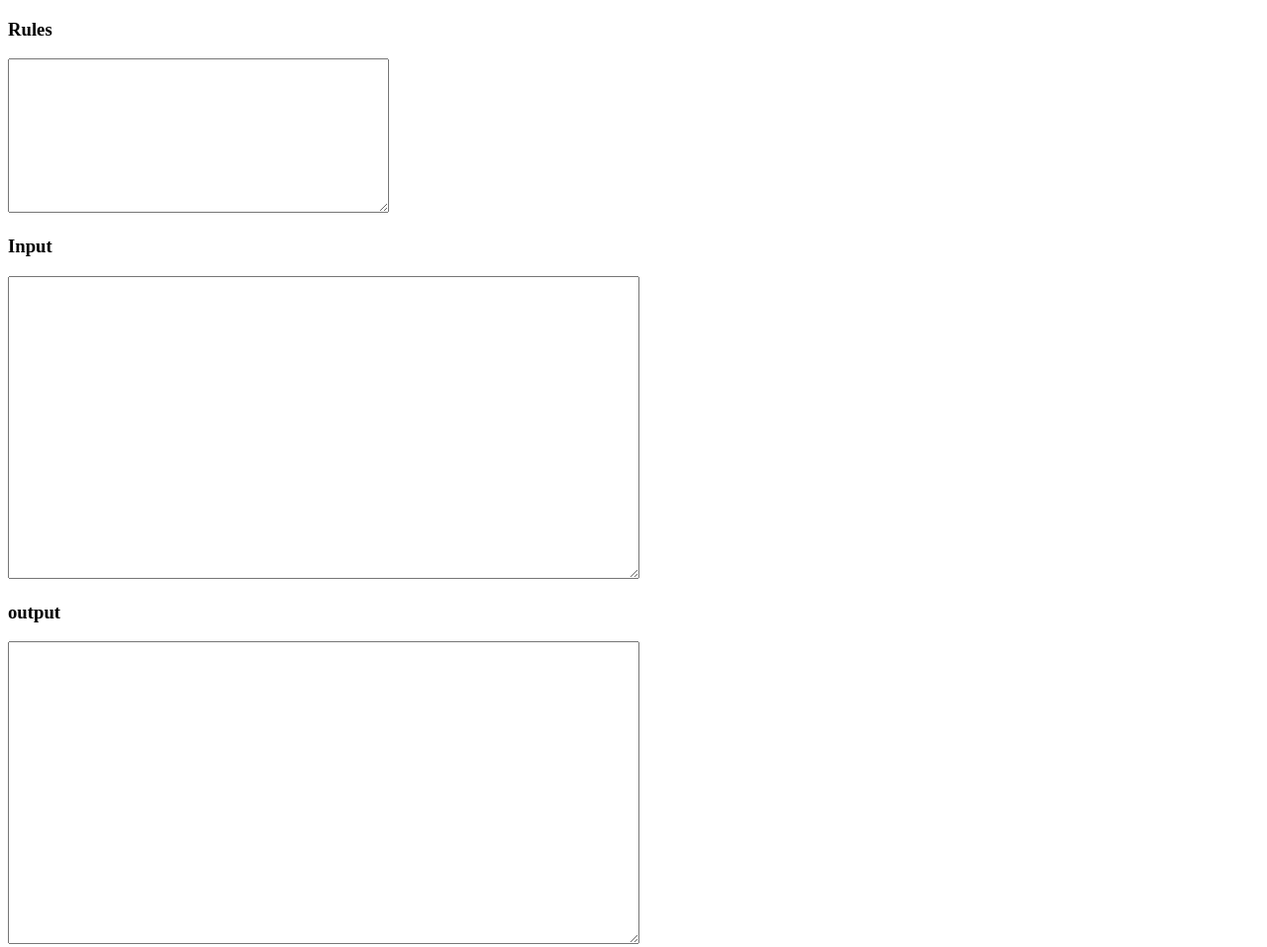
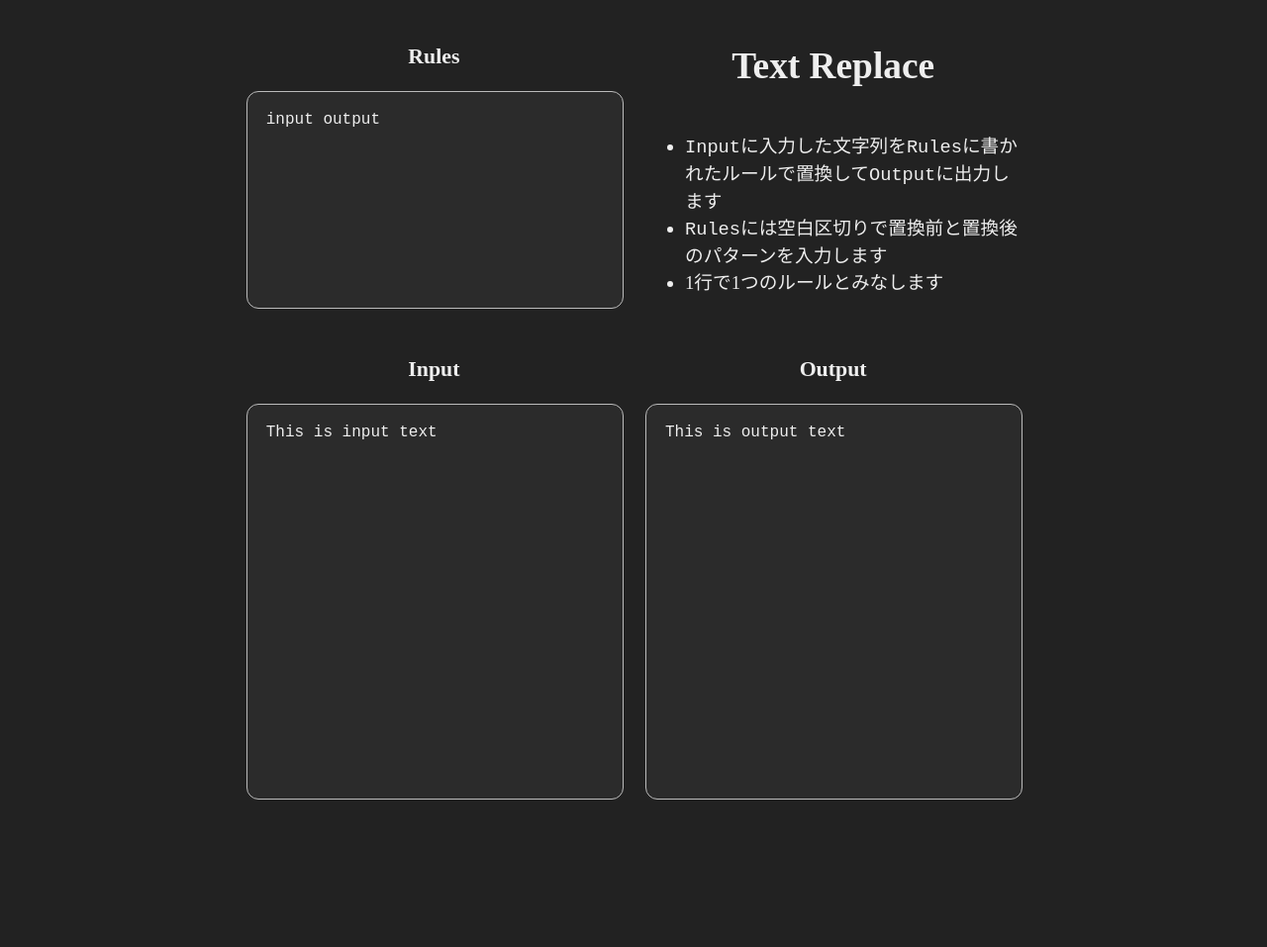
Before and after one commit to KotaTsuboi/text-replace, a plain HTML site: page index.html in a window 1280 px wide. Shown: the whole page at 99% size. After the commit the page ends 828 px from the top, so only its background shows below. Drawn offline with Linux system fonts and the light colour scheme.

Commit message:
Fixed style

```diff
--- a/index.html
+++ b/index.html
@@ -1,18 +1,82 @@
 <!DOCTYPE html>
 <html>
+
 <head>
     <meta charset="utf-8" />
     <title></title>
 </head>
 
 <body>
-    <h3>Rules</h3>
-    <textarea id="rules" style="width:30%;", rows="10"></textarea>
-    <h3>Input</h3>
-    <textarea id="input" style="width:50%;", rows="20"></textarea>
-    <h3>output</h3>
-    <textarea id="output" style="width:50%;", rows="20" readonly></textarea>
+    <div class="parent">
+        <div class="child">
+            <h3>Rules</h3>
+            <textarea id="rules" rows="10">
+input output</textarea>
+        </div>
+        <div class="child">
+            <h1>Text Replace</h1>
+            <ul>
+                <li><code>Input</code>に入力した文字列を<code>Rules</code>に書かれたルールで置換して<code>Output</code>に出力します</li>
+                <li><code>Rules</code>には空白区切りで置換前と置換後のパターンを入力します</li>
+                <li>1行で1つのルールとみなします</li>
+            </ul>
+        </div>
+    </div>
+
+    <div class="parent">
+        <div class="child">
+            <h3>Input</h3>
+            <textarea id="input" rows="20">This is input text</textarea>
+        </div>
+        <div class="child">
+            <h3>Output</h3>
+            <textarea id="output" rows="20" readonly></textarea>
+        </div>
+    </div>
 </body>
+
+<style>
+    body {
+        background-color: #222222;
+        color: #EEEEEE;
+        font-size: 14pt;
+    }
+
+    .parent {
+        display: flex;
+        justify-content: center;
+        align-items: center;
+    }
+
+    .child {
+        width: 30%;
+        margin: 12px;
+        display: flex;
+        flex-flow: column;
+    }
+
+    h1 {
+        text-align: center;
+    }
+
+    h3 {
+        text-align: center;
+    }
+
+    textarea {
+        width: 90%;
+        resize: none;
+        border-radius: 12px;
+        padding: 5%;
+        background-color: #2B2B2B;
+        border-color: #BBBBBB;
+        font-family: monospace;
+        border-width: 1px;
+        color: #EEEEEE;
+        font-size: 12pt;
+    }
+
+</style>
 
 <script>
     let rulesArea = document.getElementById("rules");
@@ -21,6 +85,8 @@
 
     inputArea.addEventListener("keyup", replace);
     rulesArea.addEventListener("keyup", replace);
+
+    replace();
 
     function replace() {
         const map = new Map();
@@ -51,4 +117,5 @@
         outputArea.value = input
     }
 </script>
+
 </html>
```
